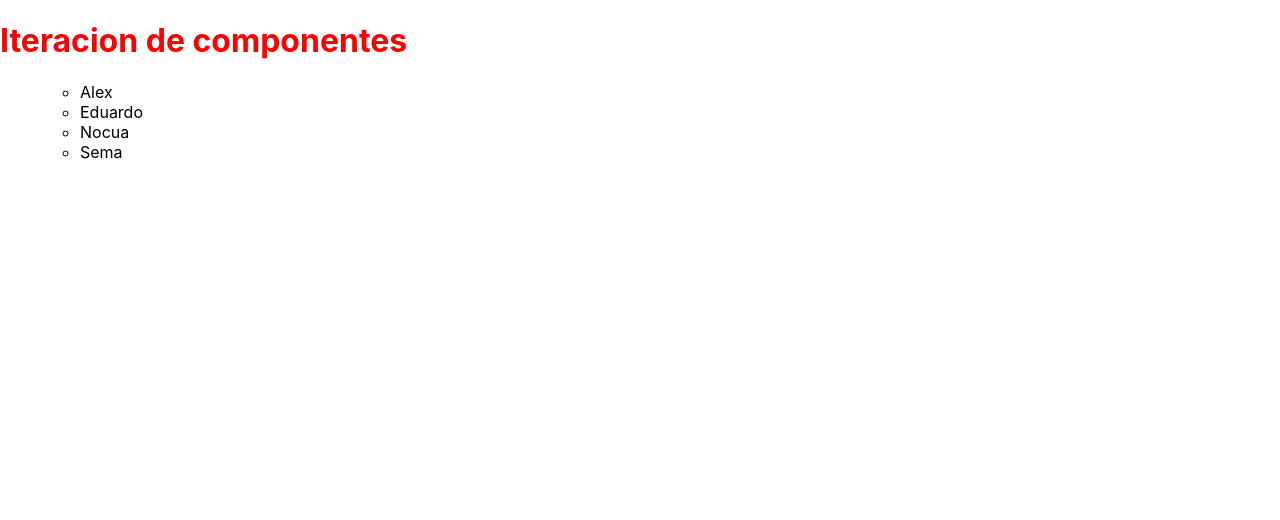
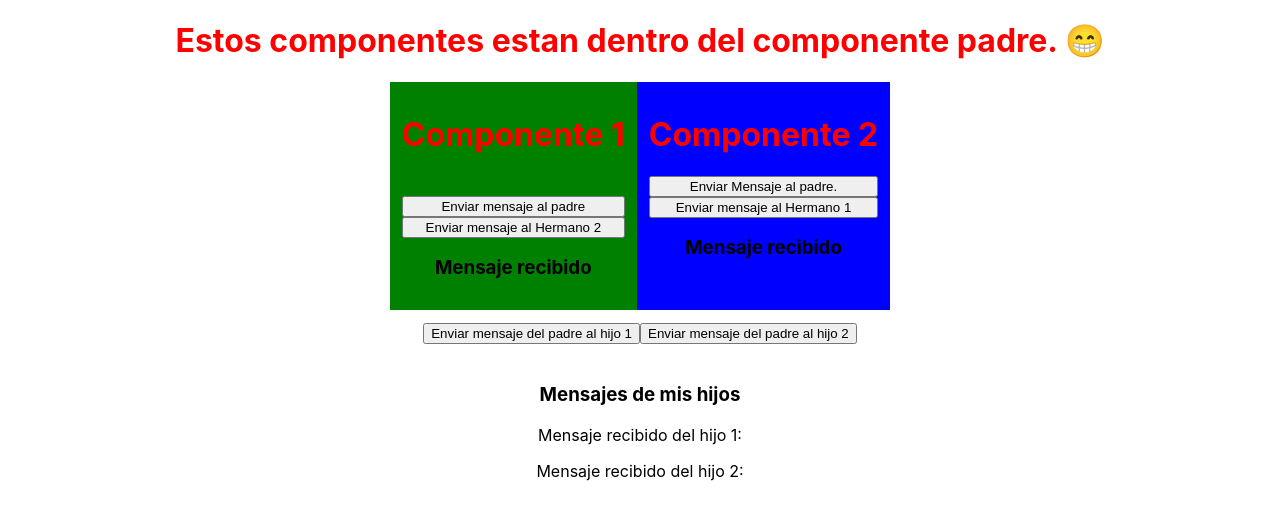
Before and after one commit to AlexNocua/cursoreact, a React (Create React App) app: page / in a window 1280 px wide. Shown: the top 520 px of the page. Built offline with nearby package versions, Linux system fonts and the light colour scheme.

Commit message:
comunicacion de componentes con el cambio de informacion y comunicacion de padre a hijo, de hijo a padre  y de hijo a hijo.

```diff
--- a/src/App.jsx
+++ b/src/App.jsx
@@ -1,4 +1,4 @@
-import React, { Fragment } from "react"
+import React, { Fragment, useState } from "react"
 import logo from './logo.svg';
 import './App.css';
 import PrimerComponenteClase from "./components/PrimerComponenteClase.jsx"
@@ -17,12 +17,65 @@ import SpreadOperator from "./components/SpreadOperator.jsx";
 import IterarArrays from "./components/IterarArrays.jsx";
 import IterarKeys from "./components/IterarKeys.jsx";
 import Padre from "./components/iterandoComponentes/Padre.jsx";
+import ComunicacionCoponentes1 from "./components/ComunicacionCoponentes1.jsx";
+import ComunicacionCoponentes2 from "./components/ComunicacionCoponentes2.jsx";
 // import CicloVidaComponentes from "./components/CicloVidaComponentes.jsx"
 
 
 
 function App() {
   const lista = ['pelota', 'carro', 'avion']
+
+
+
+
+  const styles = {
+    'margin': '12px',
+    'display': 'flex',
+    'justify-content': 'center'
+  }
+
+
+  // ······························
+  // comunicacion de padre a hijo 1
+  const [mensajeParaHijo1, setMensajeParaHijo1] = useState('')
+  const enviarMensajeHijo1 = () => {
+    setMensajeParaHijo1("Hola, este es un mensaje del padre para el hijo 1")
+  }
+  // comunicacion de padre a hijo 2
+  const [mensajeParaHijo2, setMensajeParaHijo2] = useState('')
+  // ······························
+
+
+  // comunicacion de hijo 1 a padre
+  const [mensajeHijo1Padre, setMensajeHijo1Padre] = useState('')
+  const recibirMensajeHijo1 = (mensaje) => {
+    setMensajeHijo1Padre(mensaje)
+  }
+  // ······························
+
+  // comunicacion de hijo 2 a padre
+  const [mensajeHijo2Padre, setMensajeHijo2Padre] = useState('')
+  const recibirMensajeHijo2 = (mensaje) => {
+    setMensajeHijo2Padre(mensaje)
+  }
+  // ······························
+
+  // comunicacion de hijo1 a hijo2
+  const [mensajeH1H2, setMensajeH1H2] = useState('')
+  const recibirMensajeH1ParaH2 = (mensaje) => {
+    setMensajeH1H2(mensaje)
+  }
+  // ······························
+
+  // comunicacion de hij2 a hijo1
+  const [mensajeH2H1, setMensajeH2H1] = useState('')
+  const recibirMensajeH2ParaH1 = (mensaje) => {
+    setMensajeH2H1(mensaje)
+  }
+  // ······························
+
+
   return (
 
     // <Fragment>
@@ -58,8 +111,21 @@ function App() {
       {/* <RenderizadoCondicional></RenderizadoCondicional> */}
       {/* <SpreadOperator></SpreadOperator> */}
       {/* <IterarArrays></IterarArrays> */}
-      {/* <IterarKeys></IterarKeys>F */}
-      <Padre></Padre>
+      {/* <IterarKeys></IterarKeys> */}
+      {/* <Padre></Padre> */}
+      <center>
+        <h1>Estos componentes estan dentro del componente padre. 😁</h1>
+        <div style={styles}>
+          <ComunicacionCoponentes1 mensajeDelPadre={mensajeParaHijo1} enviarMensajesPadre={recibirMensajeHijo1} enviarMensajeHermano={recibirMensajeH1ParaH2} recibirMensajeHijo2 = {mensajeH2H1}></ComunicacionCoponentes1>
+          <ComunicacionCoponentes2 enviarMensajesPadre={recibirMensajeHijo2} enviarMensajeHermano={recibirMensajeH2ParaH1} recibirMensajeHijo1={mensajeH1H2}></ComunicacionCoponentes2>
+        </div>
+        <button onClick={enviarMensajeHijo1}>Enviar mensaje del padre al hijo 1</button>
+        <button>Enviar mensaje del padre al hijo 2</button>
+        <br /><br />
+        <h3>Mensajes de mis hijos</h3>
+        <p>Mensaje recibido del hijo 1:{mensajeHijo1Padre}</p>
+        <p>Mensaje recibido del hijo 2:{mensajeHijo2Padre}</p>
+      </center>
     </>
   );
 }
--- /dev/null
+++ b/src/components/ComunicacionCoponentes1.jsx
@@ -0,0 +1,40 @@
+import React from 'react'
+
+const ComunicacionCoponentes1 = (props) => {
+  const estilos = {
+    'display': 'flex',
+    'flex-direction': 'column',
+    'background': 'green',
+    'padding': '12px',
+  }
+
+  // seccion de codigo en la que se comprueba si se recibio un mensaje para mostrarlo en el componente numero 1
+  var recibioMensaje = false
+  if (props.mensajeDelPadre !== '') {
+    recibioMensaje = true
+  }
+  // Seccion para enviar un mensaje al padre
+  const enviarMensajePadre = () => {
+    props.enviarMensajesPadre('Este es un mensaje del hijo 1 al padre')
+  }
+
+  // seccion para enviar mensajes a hermano 2
+  const enviarMensajeHermano2 = () => {
+    props.enviarMensajeHermano("Hola hermano, te saluda Hermano 1.")
+  }
+  return (
+    <div style={estilos}>
+      <h1>Componente 1</h1>
+      {recibioMensaje && (<small>{props.mensajeDelPadre}</small>)}
+      <br />
+      <button onClick={enviarMensajePadre}>Enviar mensaje al padre</button>
+      <button onClick={enviarMensajeHermano2}> Enviar mensaje al Hermano 2</button>
+
+      <h3>Mensaje recibido</h3>
+      {props.recibirMensajeHijo2}
+    </div>
+  )
+
+}
+
+export default ComunicacionCoponentes1
--- /dev/null
+++ b/src/components/ComunicacionCoponentes2.jsx
@@ -0,0 +1,34 @@
+import React from 'react'
+
+const ComunicacionCoponentes2 = (props) => {
+  const estilos = {
+    'display': 'flex',
+    'flex-direction': 'column',
+    'background': 'blue',
+    'padding': '12px',
+  }
+
+
+  // Seccion para enviar un mensaje al padre
+  const enviarMensajePadre = () => {
+    props.enviarMensajesPadre('Este es un mensaje del hijo 2 al padre')
+  }
+
+  // seccion para enviar mensajes a hermano 1
+  const enviarMensajeHermano1 = () => {
+    props.enviarMensajeHermano("Hola hermano 1, te saluda Hermano 2.")
+  }
+  return (
+    <div style={estilos}>
+
+      <h1>Componente 2</h1>
+      <button onClick={enviarMensajePadre}>Enviar Mensaje al  padre.</button>
+      <button onClick={enviarMensajeHermano1}> Enviar mensaje al Hermano 1</button>
+
+      <h3>Mensaje recibido</h3>
+      {props.recibirMensajeHijo1}
+    </div>
+  )
+}
+
+export default ComunicacionCoponentes2
```
